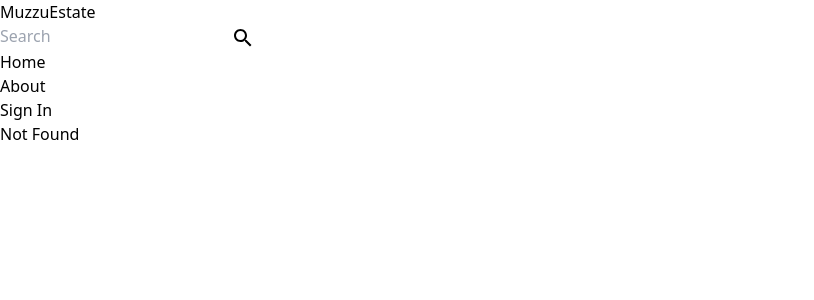
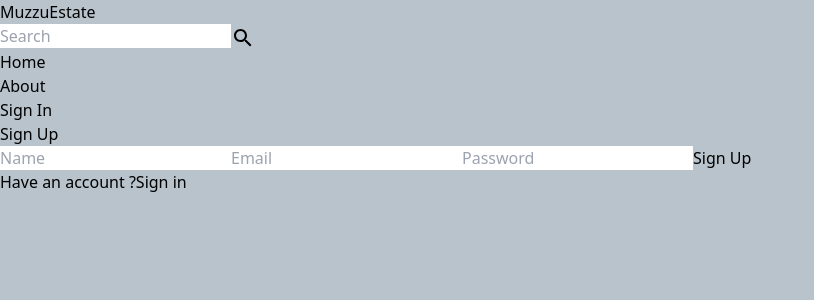
Before and after one commit to MuzzammiI/mern-real-e-state, a React (Vite) app in the folder client/: page /sign-up in a window 1280 px wide. Before the commit this address had no page. Shown: the top 300 px of the page, without its empty margins (0-814 px from the left). Built offline with nearby package versions, Linux system fonts and the light colour scheme.

Commit message:
complete signup page and ui

```diff
--- a/client/src/App.jsx
+++ b/client/src/App.jsx
@@ -3,7 +3,7 @@
 import Home from "./pages/Home";
 import About from "./pages/About";
 import SignIn from "./pages/SignIn";
-import SignOut from "./pages/SignOut";
+import SignUp from "./pages/SignUp";
 import Profile from "./pages/Profile";
 import Navbar from "./components/Navbar";
 
@@ -15,7 +15,7 @@
         <Route path="/" element={<Home />} />
         <Route path="/about" element={<About />} />
         <Route path="/sign-in" element={<SignIn />} />
-        <Route path="/sign-out" element={<SignOut />} />
+        <Route path="/sign-up" element={<SignUp />} />
         <Route path="/profile" element={<Profile />} />
         <Route path="*" element={<div>Not Found</div>} />
       </Routes>
--- a/client/src/index.css
+++ b/client/src/index.css
@@ -1,3 +1,7 @@
 @tailwind base;
 @tailwind components;
 @tailwind utilities;
+
+body{
+    background-color: rgb(185, 195, 204);
+}
--- a/client/src/pages/SignOut.jsx
+++ /dev/null
@@ -1,6 +0,0 @@
-const SignOut = () => {
-  return (
-    <div>SignOut</div>
-  )
-}
-export default SignOut
--- /dev/null
+++ b/client/src/pages/SignUp.jsx
@@ -0,0 +1,42 @@
+import { Link } from "react-router-dom";
+
+
+const SignUp = () => {
+  return (
+    <div className="p-3 max-w-lg mx-auto">
+      <h1 className="text-center text-2xl font-semibold p-4">Sign Up</h1>
+      <form className="flex flex-col gap-4">
+      <input
+          type="text"
+          name="name"
+          id="name"
+          placeholder="Name"
+          className="p-4 border rounded-lg"
+        />
+        <input
+          type="email"
+          name="email"
+          id="email"
+          placeholder="Email"
+          className="p-4 border rounded-lg"
+        />
+        <input
+          type="password"
+          name="password"
+          id="password"
+          placeholder="Password"
+          className="p-4 border rounded-lg"
+        />
+
+        <button type="submit" className="bg-slate-700 uppercase text-white p-4 rounded-lg hover:opacity-95">Sign Up</button>
+      </form>
+      <div className="flex gap-2 p-2">
+      <span>Have an account ?</span>
+    <Link to={"/sign-in"}>
+    <span className="font-semibold text-blue-700">Sign in</span>
+    </Link>
+      </div>
+    </div>
+  );
+};
+export default SignUp;
```
